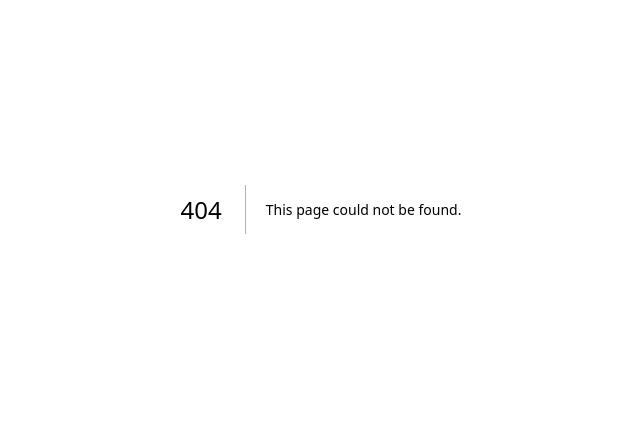
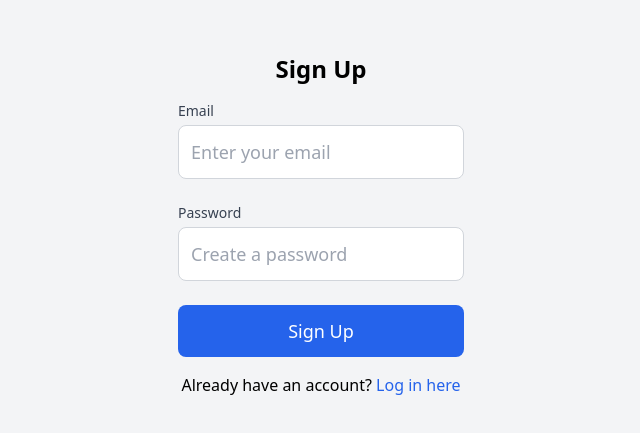
Before and after one commit to afigard/wandergoal, a Next.js app: page /signup in a window 1280 px wide. Before the commit this address had no page. Shown: the part 191-624 px from the top of the page, without its empty margins (319-959 px from the left). Built offline with nearby package versions, Linux system fonts and the light colour scheme.

Commit message:
🛂 Setup authentication

```diff
--- /dev/null
+++ b/components/LoginForm.js
@@ -0,0 +1,96 @@
+import { useState } from "react";
+import { useRouter } from "next/router";
+import Link from "next/link";
+
+export default function LoginForm() {
+  const [email, setEmail] = useState("");
+  const [password, setPassword] = useState("");
+  const [error, setError] = useState("");
+  const [loading, setLoading] = useState(false);
+  const router = useRouter();
+
+  const handleSubmit = async (e) => {
+    e.preventDefault();
+    setLoading(true);
+    setError("");
+
+    const response = await fetch("/api/auth/login", {
+      method: "POST",
+      headers: {
+        "Content-Type": "application/json",
+      },
+      body: JSON.stringify({ email, password }),
+    });
+
+    setLoading(false);
+
+    if (response.ok) {
+      const data = await response.json();
+      localStorage.setItem("token", data.token);
+      router.push("/");
+    } else {
+      const data = await response.json();
+      setError(data.message || "Login failed. Please try again.");
+    }
+  };
+
+  return (
+    <div className="max-w-md mx-auto mt-8 px-4 sm:px-6 lg:px-8">
+      <h1 className="text-2xl font-bold mb-4 text-center">Log In</h1>
+      <form onSubmit={handleSubmit} className="space-y-6">
+        <div>
+          <label
+            htmlFor="email"
+            className="block text-sm font-medium text-gray-700"
+          >
+            Email
+          </label>
+          <input
+            type="email"
+            id="email"
+            name="email"
+            value={email}
+            onChange={(e) => setEmail(e.target.value)}
+            className="mt-1 block w-full p-3 border border-gray-300 rounded-lg text-lg"
+            required
+          />
+        </div>
+
+        <div>
+          <label
+            htmlFor="password"
+            className="block text-sm font-medium text-gray-700"
+          >
+            Password
+          </label>
+          <input
+            type="password"
+            id="password"
+            name="password"
+            value={password}
+            onChange={(e) => setPassword(e.target.value)}
+            className="mt-1 block w-full p-3 border border-gray-300 rounded-lg text-lg"
+            required
+          />
+        </div>
+
+        {error && <p className="text-red-500 text-sm">{error}</p>}
+
+        <button
+          type="submit"
+          className="w-full border-2 border-blue-600 text-blue-600 py-3 rounded-lg font-medium text-lg"
+          disabled={loading}
+        >
+          {loading ? "Logging in..." : "Log In"}
+        </button>
+      </form>
+
+      <p className="mt-4 text-center">
+        Don't have an account?{" "}
+        <Link href="/signup" className="text-blue-600">
+          Sign up here
+        </Link>
+      </p>
+    </div>
+  );
+}
--- /dev/null
+++ b/components/SignupForm.js
@@ -0,0 +1,96 @@
+import { useState } from "react";
+import { useRouter } from "next/router";
+import Link from "next/link";
+
+export default function SignupForm() {
+  const [email, setEmail] = useState("");
+  const [password, setPassword] = useState("");
+  const [error, setError] = useState("");
+  const [loading, setLoading] = useState(false);
+  const router = useRouter();
+
+  const handleSubmit = async (e) => {
+    e.preventDefault();
+    setLoading(true);
+    setError("");
+
+    const response = await fetch("/api/auth/signup", {
+      method: "POST",
+      headers: {
+        "Content-Type": "application/json",
+      },
+      body: JSON.stringify({ email, password }),
+    });
+
+    setLoading(false);
+
+    if (response.ok) {
+      router.push("/login");
+    } else {
+      const data = await response.json();
+      setError(data.error || "An error occurred, please try again.");
+    }
+  };
+
+  return (
+    <div className="max-w-md mx-auto mt-8 px-4 sm:px-6 lg:px-8">
+      <h1 className="text-2xl font-bold mb-4 text-center">Sign Up</h1>
+      <form onSubmit={handleSubmit} className="space-y-6">
+        <div>
+          <label
+            htmlFor="email"
+            className="block text-sm font-medium text-gray-700"
+          >
+            Email
+          </label>
+          <input
+            type="email"
+            id="email"
+            name="email"
+            value={email}
+            onChange={(e) => setEmail(e.target.value)}
+            required
+            className="mt-1 block w-full p-3 border border-gray-300 rounded-lg text-lg"
+            placeholder="Enter your email"
+          />
+        </div>
+
+        <div>
+          <label
+            htmlFor="password"
+            className="block text-sm font-medium text-gray-700"
+          >
+            Password
+          </label>
+          <input
+            type="password"
+            id="password"
+            name="password"
+            value={password}
+            onChange={(e) => setPassword(e.target.value)}
+            required
+            className="mt-1 block w-full p-3 border border-gray-300 rounded-lg text-lg"
+            placeholder="Create a password"
+          />
+        </div>
+
+        {error && <p className="text-red-500 text-sm">{error}</p>}
+
+        <button
+          type="submit"
+          className="w-full bg-blue-600 text-white py-3 rounded-lg font-medium text-lg"
+          disabled={loading}
+        >
+          {loading ? "Signing up..." : "Sign Up"}
+        </button>
+      </form>
+
+      <p className="mt-4 text-center">
+        Already have an account?{" "}
+        <Link href="/login" className="text-blue-600">
+          Log in here
+        </Link>
+      </p>
+    </div>
+  );
+}
--- /dev/null
+++ b/lib/middleware/auth.js
@@ -0,0 +1,20 @@
+import jwt from "jsonwebtoken";
+
+const SECRET_KEY = process.env.SECRET_KEY;
+
+export default function authMiddleware(handler) {
+  return async (req, res) => {
+    const token = req.headers.authorization?.split(" ")[1];
+    if (!token) {
+      return res.status(401).json({ error: "Unauthorized" });
+    }
+
+    try {
+      const decoded = jwt.verify(token, SECRET_KEY);
+      req.user = decoded;
+      return handler(req, res);
+    } catch (error) {
+      return res.status(401).json({ error: "Invalid or expired token" });
+    }
+  };
+}
--- a/package.json
+++ b/package.json
@@ -8,7 +8,9 @@
     "start": "next start"
   },
   "dependencies": {
+    "bcryptjs": "^2.4.3",
     "next": "15.1.4",
+    "next-auth": "^4.24.11",
     "pg": "^8.13.1",
     "react": "^19.0.0",
     "react-dom": "^19.0.0"
--- /dev/null
+++ b/pages/api/auth/login.js
@@ -0,0 +1,43 @@
+import bcryptjs from "bcryptjs";
+import jwt from "jsonwebtoken";
+import db from "../../../lib/db";
+
+const SECRET_KEY = process.env.SECRET_KEY;
+
+export default async function handler(req, res) {
+  if (req.method !== "POST") {
+    return res.status(405).json({ error: "Method not allowed" });
+  }
+
+  const { email, password } = req.body;
+
+  if (!email || !password) {
+    return res.status(400).json({ error: "Email and password are required" });
+  }
+
+  try {
+    const { rows } = await db.query(
+      `SELECT id, password_hash FROM users WHERE email = $1`,
+      [email]
+    );
+
+    if (!rows.length) {
+      return res.status(401).json({ error: "Invalid credentials" });
+    }
+
+    const user = rows[0];
+    const isMatch = await bcryptjs.compare(password, user.password_hash);
+
+    if (!isMatch) {
+      return res.status(401).json({ error: "Invalid credentials" });
+    }
+
+    const token = jwt.sign({ userId: user.id }, SECRET_KEY, {
+      expiresIn: "1h",
+    });
+    res.status(200).json({ token });
+  } catch (error) {
+    console.error(error);
+    res.status(500).json({ error: "Internal server error" });
+  }
+}
--- /dev/null
+++ b/pages/api/auth/me.js
@@ -0,0 +1,19 @@
+import authMiddleware from "../../../lib/middleware/auth";
+import db from "../../../lib/db";
+
+async function handler(req, res) {
+  const userId = req.user.userId;
+
+  try {
+    const { rows } = await db.query(
+      `SELECT id, email, created_at FROM users WHERE id = $1`,
+      [userId]
+    );
+    res.status(200).json({ user: rows[0] });
+  } catch (error) {
+    console.error(error);
+    res.status(500).json({ error: "Internal server error" });
+  }
+}
+
+export default authMiddleware(handler);
--- /dev/null
+++ b/pages/api/auth/signup.js
@@ -0,0 +1,31 @@
+import bcryptjs from "bcryptjs";
+import db from "../../../lib/db";
+
+export default async function handler(req, res) {
+  if (req.method !== "POST") {
+    return res.status(405).json({ error: "Method not allowed" });
+  }
+
+  const { email, password } = req.body;
+
+  if (!email || !password) {
+    return res.status(400).json({ error: "Email and password are required" });
+  }
+
+  try {
+    const hashedPassword = await bcryptjs.hash(password, 10);
+    const { rows } = await db.query(
+      `INSERT INTO users (email, password_hash) VALUES ($1, $2) RETURNING id, email`,
+      [email, hashedPassword]
+    );
+
+    res.status(201).json({ user: rows[0] });
+  } catch (error) {
+    if (error.code === "23505") {
+      res.status(409).json({ error: "Email already exists" });
+    } else {
+      console.error(error);
+      res.status(500).json({ error: "Internal server error" });
+    }
+  }
+}
--- a/pages/index.js
+++ b/pages/index.js
@@ -1,6 +1,26 @@
+import { useEffect, useState } from "react";
+import { useRouter } from "next/router";
 import TravelForm from "../components/TravelForm";
 
 export default function Home() {
+  const router = useRouter();
+  const [isAuthenticated, setIsAuthenticated] = useState(false);
+
+  // Check if the user is authenticated
+  useEffect(() => {
+    const token = localStorage.getItem("token");
+
+    if (!token) {
+      router.push("/login");
+    } else {
+      setIsAuthenticated(true);
+    }
+  }, [router]);
+
+  if (!isAuthenticated) {
+    return <div>Loading...</div>;
+  }
+
   return (
     <div className="container mx-auto px-4 py-8">
       <h1 className="text-3xl font-bold text-center mb-6">
--- /dev/null
+++ b/pages/login.js
@@ -0,0 +1,9 @@
+import LoginForm from "../components/LoginForm";
+
+export default function LoginPage() {
+  return (
+    <div className="min-h-screen flex items-center justify-center bg-gray-100">
+      <LoginForm />
+    </div>
+  );
+}
--- /dev/null
+++ b/pages/signup.js
@@ -0,0 +1,9 @@
+import SignupForm from "../components/SignupForm";
+
+export default function SignupPage() {
+  return (
+    <div className="min-h-screen flex items-center justify-center bg-gray-100">
+      <SignupForm />
+    </div>
+  );
+}
```
Also changed, not shown: 1 other file (tests, documents, lock files or other folders).
